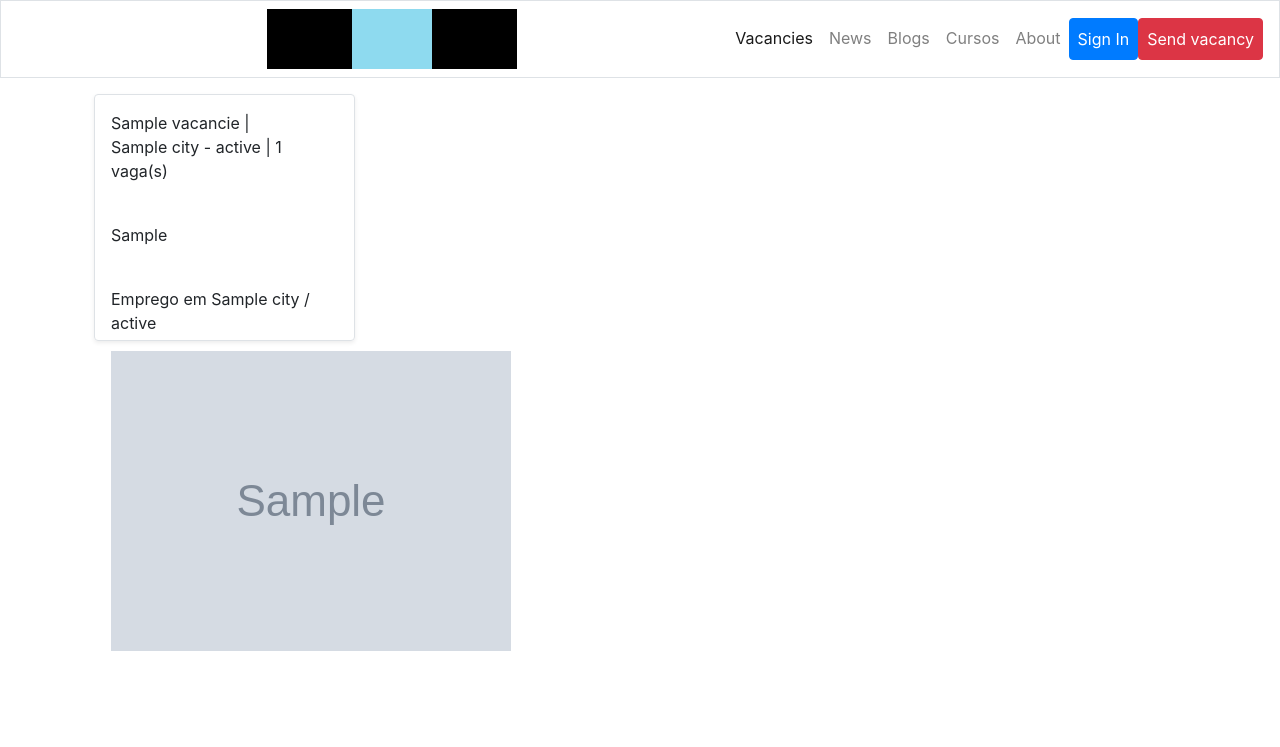
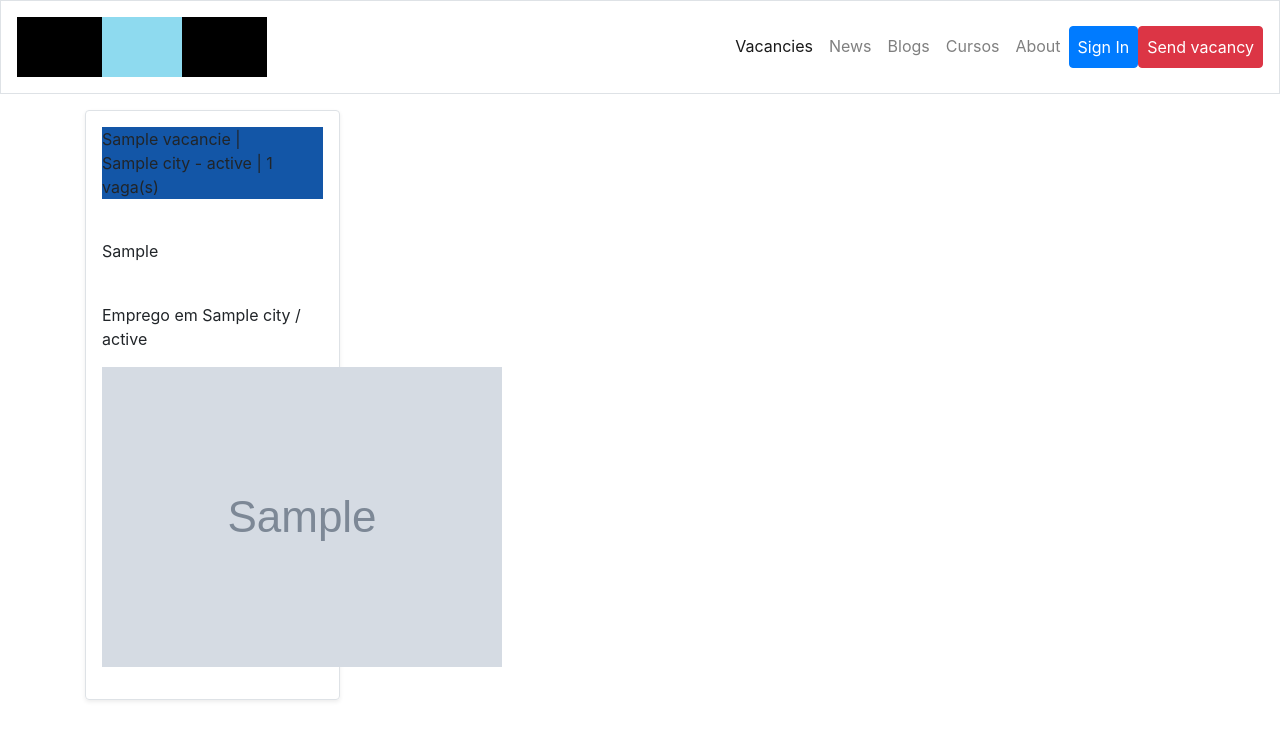
Before and after one commit to gusttavofelipe/publi-job, a Django app: template vacancies/templates/vacancies/index.html in a window 1280 px wide. Shown: the top 747 px of the page. Run offline with Django 4.2, Linux system fonts and the light colour scheme; the template is opened without the code that fills it: most values are stand-ins (such as "Sample title", 1, 10 or a date in 2020); grey boxes marked "Sample" are stand-in pictures; some libraries are stand-ins or nearby versions.

Commit message:
navbar em andamento

```diff
--- a/publijob/settings.py
+++ b/publijob/settings.py
@@ -28,7 +28,11 @@ SECRET_KEY = 'django-insecure-%#%j0*k@ph%_&aq_l6%l1j9zthf!bnp^-m+c*wggu@-stvph4j
 # SECURITY WARNING: don't run with debug turned on in production!
 DEBUG = True
 
-ALLOWED_HOSTS = ['0.0.0.0', '192.168.11.114']
+ALLOWED_HOSTS = [
+    '0.0.0.0',
+    '192.168.11.114',
+    '192.168.1.104'
+    ]
 
 
 # Application definition
--- a/templates/parciais/_nav.html
+++ b/templates/parciais/_nav.html
@@ -1,7 +1,7 @@
 {% load static %}
 
-<nav class="navbar navbar-expand-lg navbar-light bg-white border mb-3">
-    <img src="{% static 'img/logo.webp' %}" class="pl-5" alt="">
+<nav class="navbar navbar-expand-lg navbar-light bg-white border mb-3 p-3">
+    <img src="{% static 'img/logo.webp' %}" class="img-fluidzzzz" alt="">
 
     <button class="navbar-toggler" type="button" data-toggle="collapse" data-target="#navbarSupportedContent"
      aria-controls="navbarSupportedContent" aria-expanded="false" aria-label="Toggle navigation">
--- a/templates/static/css/style.css
+++ b/templates/static/css/style.css
@@ -1,7 +1,8 @@
-/* p{
-    background-color: rgb(54, 19, 167)!important;
-} */
+#parr{
+    background-color: rgb(19, 86, 167)!important;
+}
 
-.pl-5 {
-    padding-left: 250px!important;
+.img-fluid{
+    max-width: 100%;
+    height: auto;
 }
--- a/vacancies/templates/vacancies/index.html
+++ b/vacancies/templates/vacancies/index.html
@@ -3,12 +3,12 @@
 
 {% block content %}
 
-
 <div class="container-fluid">
     <div class="container">
         <div class="row">
             {% for vacancie in vacancies %}
-                <div class="shadow-sm p-3 mb-5 ml-4 rounded border" style="width: 261px; height: 247px;">
+                <div class="col-sm-3">
+                    <div class="shadow-sm p-3 mb-5 rounded border">
                         <p id="parr">
                             {{ vacancie.name }} | <br>
                             {{ vacancie.city }} - {{ vacancie.state }}
@@ -22,9 +22,12 @@
                             <p><img src="{{ vacancie.img.url }}" alt=""></p>
                         {% endif %}
                     </div>
+                </div>
             {% endfor %}
         </div>
     </div>
 </div>
 
 {% endblock content %}
+
+{% comment %} <div class="shadow-sm p-3 mb-5 ml-4 rounded border" style="width: 261px; height: 247px;"> {% endcomment %}
```
Also changed, not shown: templates/parciais/_topbar.html (added). Lines whose indentation alone changed are shown as unchanged.
